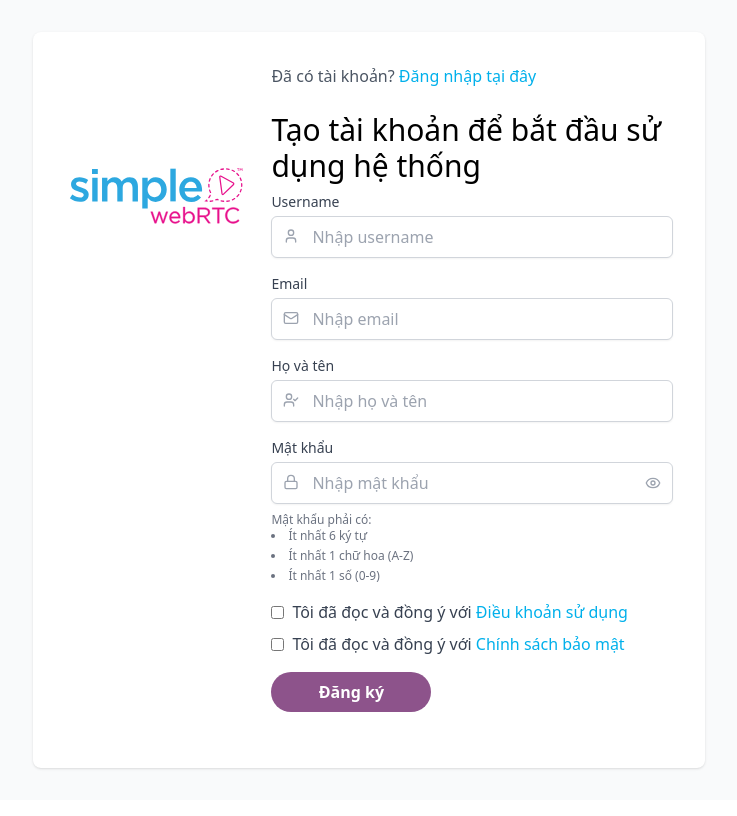
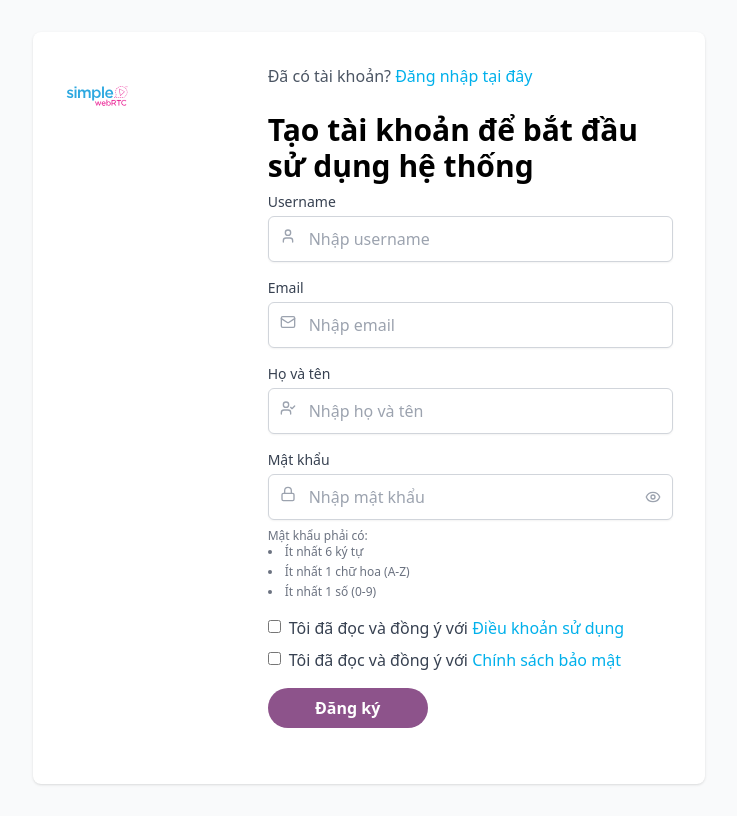
Before and after one commit to NguyenHoangLe0701/Simple-WebRTC, a React (Vite) app in the folder chat-facetime-smart-dev/frontend/: page /register in a window 1280 px wide. Shown: the whole page, without its empty margins (271-1008 px from the left). Built offline with nearby package versions, Linux system fonts and the light colour scheme; no server answers.

Commit message:
Refactor Register page layout and styles
Updated layout and styling for the registration page, including adjustments to padding, margins, and responsive design elements.

```diff
--- a/chat-facetime-smart-dev/frontend/src/pages/Register.jsx
+++ b/chat-facetime-smart-dev/frontend/src/pages/Register.jsx
@@ -112,51 +112,51 @@ function Register() {
   };
 
   return (
-    <div className="min-h-screen flex items-center justify-center bg-gray-50">
-      <div className="w-full max-w-2xl bg-white rounded-lg shadow p-8">
+    <div className="min-h-screen flex items-center justify-center bg-gray-50 px-4 py-6 sm:px-6 sm:py-8">
+      <div className="w-full max-w-2xl bg-white rounded-lg shadow p-4 sm:p-6 md:p-8">
         {/* Header với logo bên trái và form bên phải */}
-        <div className="flex items-center justify-between mb-6">
-          {/* Logo bên trái */}
-          <div className="flex-shrink-0 mr-6">
+        <div className="flex flex-col md:flex-row items-center md:items-start md:justify-between mb-4 sm:mb-6">
+          {/* Logo bên trái - ẩn trên mobile nhỏ, hiển thị trên tablet+ */}
+          <div className="flex-shrink-0 mb-4 md:mb-0 md:mr-6 hidden sm:block">
             <a href="/">
               <img
                 src="images/icons/logo-simplewebrtc.svg"
                 alt="SimpleWebRTC Logo"
-                className="h-16 w-18 mb-96"
+                className="h-12 w-14 sm:h-14 sm:w-16 md:h-16 md:w-18"
               />
             </a>
           </div>
 
           {/* Form và nội dung bên phải */}
-          <div className="w-2/3">
+          <div className="w-full md:w-2/3">
             {/* Nội dung */}
-            <p className="text-gray-600 text-left mb-6">
+            <p className="text-sm sm:text-base text-gray-600 text-center md:text-left mb-4 sm:mb-6">
               Đã có tài khoản?{" "}
               <Link to="/login" className="text-[#00b0eb] hover:text-[#0077B6] transition duration-300">
                 Đăng nhập tại đây
               </Link>
             </p>
-            <h1 className="text-3xl mb-2 text-left">
+            <h1 className="text-xl sm:text-2xl md:text-3xl mb-2 text-center md:text-left font-bold">
               Tạo tài khoản để bắt đầu sử dụng hệ thống
             </h1>
 
             {/* Alert Messages */}
             {error && (
-              <div className="mb-4 p-3 bg-red-100 border border-red-400 text-red-700 rounded-lg flex items-center">
-                <AlertCircle className="h-5 w-5 mr-2" />
-                {error}
+              <div className="mb-4 p-2 sm:p-3 bg-red-100 border border-red-400 text-red-700 rounded-lg flex items-center text-sm sm:text-base">
+                <AlertCircle className="h-4 w-4 sm:h-5 sm:w-5 mr-2 flex-shrink-0" />
+                <span className="break-words">{error}</span>
               </div>
             )}
 
             {success && (
-              <div className="mb-4 p-3 bg-green-100 border border-green-400 text-green-700 rounded-lg flex items-center">
-                <CheckCircle className="h-5 w-5 mr-2" />
-                {success}
+              <div className="mb-4 p-2 sm:p-3 bg-green-100 border border-green-400 text-green-700 rounded-lg flex items-center text-sm sm:text-base">
+                <CheckCircle className="h-4 w-4 sm:h-5 sm:w-5 mr-2 flex-shrink-0" />
+                <span className="break-words">{success}</span>
               </div>
             )}
 
             {/* Form */}
-            <form onSubmit={handleSubmit} className="space-y-4">
+            <form onSubmit={handleSubmit} className="space-y-3 sm:space-y-4">
               <div>
                 <label
                   htmlFor="username"
@@ -166,7 +166,7 @@ function Register() {
                 </label>
                 <div className="relative">
                   <input
-                    className={`mt-1 block w-full rounded-md border p-2 pl-10 shadow-sm focus:ring focus:ring-opacity-50 ${
+                    className={`mt-1 block w-full rounded-md border p-2 sm:p-2.5 pl-9 sm:pl-10 text-sm sm:text-base shadow-sm focus:ring focus:ring-opacity-50 ${
                       validationErrors.username
                         ? 'border-red-300 focus:border-red-500 focus:ring-red-200'
                         : 'border-gray-300 focus:border-blue-500 focus:ring-blue-200'
@@ -179,10 +179,10 @@ function Register() {
                     required
                     placeholder="Nhập username"
                   />
-                  <User className="absolute left-3 top-3 h-4 w-4 text-gray-400" />
+                  <User className="absolute left-2.5 sm:left-3 top-2.5 sm:top-3 h-3.5 w-3.5 sm:h-4 sm:w-4 text-gray-400" />
                 </div>
                 {validationErrors.username && (
-                  <p className="mt-1 text-sm text-red-600">{validationErrors.username}</p>
+                  <p className="mt-1 text-xs sm:text-sm text-red-600">{validationErrors.username}</p>
                 )}
               </div>
 
@@ -195,7 +195,7 @@ function Register() {
                 </label>
                 <div className="relative">
                   <input
-                    className={`mt-1 block w-full rounded-md border p-2 pl-10 shadow-sm focus:ring focus:ring-opacity-50 ${
+                    className={`mt-1 block w-full rounded-md border p-2 sm:p-2.5 pl-9 sm:pl-10 text-sm sm:text-base shadow-sm focus:ring focus:ring-opacity-50 ${
                       validationErrors.email
                         ? 'border-red-300 focus:border-red-500 focus:ring-red-200'
                         : 'border-gray-300 focus:border-blue-500 focus:ring-blue-200'
@@ -208,10 +208,10 @@ function Register() {
                     required
                     placeholder="Nhập email"
                   />
-                  <Mail className="absolute left-3 top-3 h-4 w-4 text-gray-400" />
+                  <Mail className="absolute left-2.5 sm:left-3 top-2.5 sm:top-3 h-3.5 w-3.5 sm:h-4 sm:w-4 text-gray-400" />
                 </div>
                 {validationErrors.email && (
-                  <p className="mt-1 text-sm text-red-600">{validationErrors.email}</p>
+                  <p className="mt-1 text-xs sm:text-sm text-red-600">{validationErrors.email}</p>
                 )}
               </div>
 
@@ -224,7 +224,7 @@ function Register() {
                 </label>
                 <div className="relative">
                   <input
-                    className={`mt-1 block w-full rounded-md border p-2 pl-10 shadow-sm focus:ring focus:ring-opacity-50 ${
+                    className={`mt-1 block w-full rounded-md border p-2 sm:p-2.5 pl-9 sm:pl-10 text-sm sm:text-base shadow-sm focus:ring focus:ring-opacity-50 ${
                       validationErrors.fullName
                         ? 'border-red-300 focus:border-red-500 focus:ring-red-200'
                         : 'border-gray-300 focus:border-blue-500 focus:ring-blue-200'
@@ -237,10 +237,10 @@ function Register() {
                     required
                     placeholder="Nhập họ và tên"
                   />
-                  <UserCheck className="absolute left-3 top-3 h-4 w-4 text-gray-400" />
+                  <UserCheck className="absolute left-2.5 sm:left-3 top-2.5 sm:top-3 h-3.5 w-3.5 sm:h-4 sm:w-4 text-gray-400" />
                 </div>
                 {validationErrors.fullName && (
-                  <p className="mt-1 text-sm text-red-600">{validationErrors.fullName}</p>
+                  <p className="mt-1 text-xs sm:text-sm text-red-600">{validationErrors.fullName}</p>
                 )}
               </div>
 
@@ -253,7 +253,7 @@ function Register() {
                 </label>
                 <div className="relative">
                   <input
-                    className={`mt-1 block w-full rounded-md border p-2 pl-10 pr-10 shadow-sm focus:ring focus:ring-opacity-50 ${
+                    className={`mt-1 block w-full rounded-md border p-2 sm:p-2.5 pl-9 sm:pl-10 pr-9 sm:pr-10 text-sm sm:text-base shadow-sm focus:ring focus:ring-opacity-50 ${
                       validationErrors.password
                         ? 'border-red-300 focus:border-red-500 focus:ring-red-200'
                         : 'border-gray-300 focus:border-blue-500 focus:ring-blue-200'
@@ -266,25 +266,25 @@ function Register() {
                     required
                     placeholder="Nhập mật khẩu"
                   />
-                  <Lock className="absolute left-3 top-3 h-4 w-4 text-gray-400" />
+                  <Lock className="absolute left-2.5 sm:left-3 top-2.5 sm:top-3 h-3.5 w-3.5 sm:h-4 sm:w-4 text-gray-400" />
                   <button
                     type="button"
                     onClick={() => setShowPassword(!showPassword)}
-                    className="absolute inset-y-0 right-0 pr-3 flex items-center"
+                    className="absolute inset-y-0 right-0 pr-2.5 sm:pr-3 flex items-center"
                   >
                     {showPassword ? (
-                      <EyeOff className="h-4 w-4 text-gray-400" />
+                      <EyeOff className="h-3.5 w-3.5 sm:h-4 sm:w-4 text-gray-400" />
                     ) : (
-                      <Eye className="h-4 w-4 text-gray-400" />
+                      <Eye className="h-3.5 w-3.5 sm:h-4 sm:w-4 text-gray-400" />
                     )}
                   </button>
                 </div>
                 {validationErrors.password && (
-                  <p className="mt-1 text-sm text-red-600">{validationErrors.password}</p>
+                  <p className="mt-1 text-xs sm:text-sm text-red-600">{validationErrors.password}</p>
                 )}
                 <div className="mt-2 text-xs text-gray-500">
                   <p>Mật khẩu phải có:</p>
-                  <ul className="list-disc list-inside space-y-1">
+                  <ul className="list-disc list-inside space-y-0.5 sm:space-y-1">
                     <li>Ít nhất 6 ký tự</li>
                     <li>Ít nhất 1 chữ hoa (A-Z)</li>
                     <li>Ít nhất 1 số (0-9)</li>
@@ -293,9 +293,15 @@ function Register() {
               </div>
 
               <div className="form-element space-y-2">
-                <div className="checkbox-wrapper flex items-center">
-                  <input type="checkbox" name="tos" id="tos" required />
-                  <label htmlFor="tos" className="ml-2 text-base text-gray-700">
+                <div className="checkbox-wrapper flex items-start">
+                  <input
+                    type="checkbox"
+                    name="tos"
+                    id="tos"
+                    required
+                    className="mt-1 mr-2 flex-shrink-0"
+                  />
+                  <label htmlFor="tos" className="text-xs sm:text-sm md:text-base text-gray-700 leading-relaxed">
                     Tôi đã đọc và đồng ý với{" "}
                     <a
                       href="#"
@@ -305,16 +311,17 @@ function Register() {
                     </a>
                   </label>
                 </div>
-                <div className="checkbox-wrapper flex items-center">
+                <div className="checkbox-wrapper flex items-start">
                   <input
                     type="checkbox"
                     name="privacy_policy"
                     id="privacy_policy"
                     required
+                    className="mt-1 mr-2 flex-shrink-0"
                   />
                   <label
                     htmlFor="privacy_policy"
-                    className="ml-2 text-base text-gray-700"
+                    className="text-xs sm:text-sm md:text-base text-gray-700 leading-relaxed"
                   >
                     Tôi đã đọc và đồng ý với{" "}
                     <a
@@ -331,7 +338,7 @@ function Register() {
                 <button
                   type="submit"
                   disabled={loading}
-                  className="w-40 bg-brand-bg text-white font-semibold py-2 px-4 rounded-3xl hover:bg-primaryHover transition disabled:opacity-50 disabled:cursor-not-allowed"
+                  className="w-full sm:w-auto sm:min-w-[160px] bg-brand-bg text-white font-semibold py-2.5 sm:py-2 px-4 rounded-3xl hover:bg-primaryHover transition disabled:opacity-50 disabled:cursor-not-allowed text-sm sm:text-base"
                 >
                   {loading ? "Đang đăng ký..." : "Đăng ký"}
                 </button>
```
